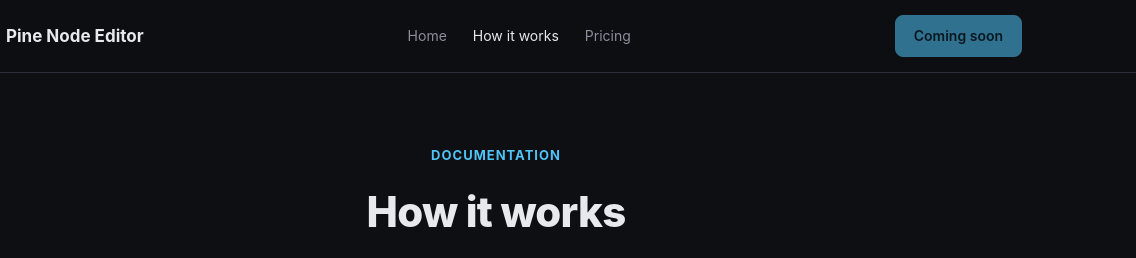
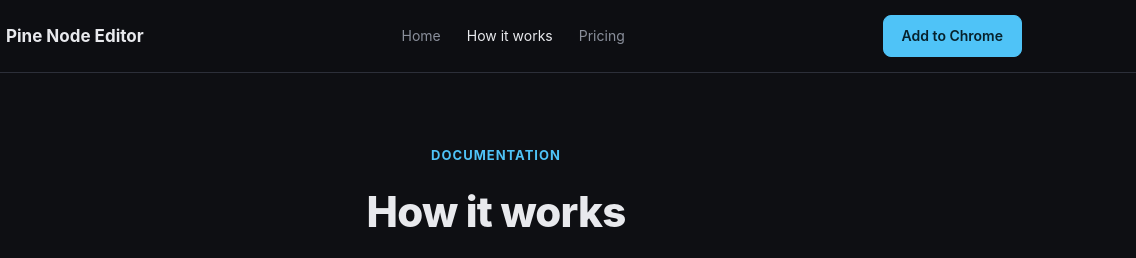
Before and after one commit to zexa83/pine-node-editor-site, a plain HTML site: page how-it-works.html in a window 1280 px wide. Shown: the top 258 px of the page, 144-1280 px from the left. Drawn offline with Linux system fonts and the light colour scheme.

Commit message:
Activate Add to Chrome buttons — extension is live on the Web Store

```diff
--- a/how-it-works.html
+++ b/how-it-works.html
@@ -982,7 +982,7 @@ v_n1_value = <span class="fn">ta.ema</span>(close, v_n1_period)
   // Chrome Web Store listing — fill in the URL when the extension is
   // published (keep in sync with the same constant in index.html). While
   // it's empty, install buttons render as a "coming soon" state.
-  var CHROME_STORE_URL = '';
+  var CHROME_STORE_URL = 'https://chromewebstore.google.com/detail/pine-node-editor/olemagaijdihojihbolpjdfgeneikojc';
 
   document.querySelectorAll('.js-install').forEach(function (a) {
     if (CHROME_STORE_URL) {
```
Also changed, not shown: index.html (+1 -1 lines), privacy.html (+1 -1 lines), terms.html (+1 -1 lines).
